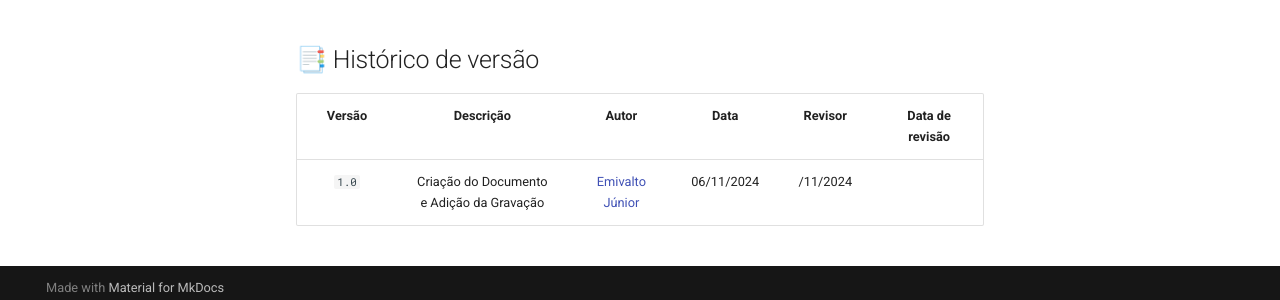
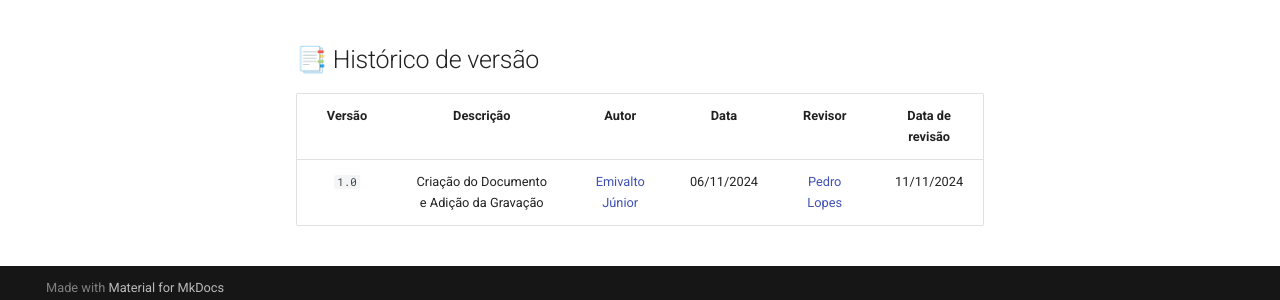
Before and after one commit to Requisitos-de-Software/2024.2-MeuSUSDigital, an MkDocs documentation site: the page built from docs/apresentacao/apresentacao01.md, in a window 1280 px wide and 1037 px high. Shown: the part 727-1027 px from the top of the window. Built offline with MkDocs 1.6.1 and Material for MkDocs 9.7.7, drawn with Linux system fonts in a browser that asks for light colours.

Commit message:
Update apresentacao01.md

```diff
--- a/docs/apresentacao/apresentacao01.md
+++ b/docs/apresentacao/apresentacao01.md
@@ -25,4 +25,4 @@
 ## 📑 Histórico de versão
 | Versão |          Descrição              |     Autor      |      Data      |   Revisor     |    Data de revisão    |
 |:------:|:-------------------------------:|:--------------:|:--------------:|:-------------:|:---------------------:|
-|  `1.0`  | Criação do Documento e Adição da Gravação |[Emivalto Júnior](https://github.com/EmivaltoJrr)| 06/11/2024   | /11/2024 |
+|  `1.0`  | Criação do Documento e Adição da Gravação |[Emivalto Júnior](https://github.com/EmivaltoJrr)| 06/11/2024  | [Pedro Lopes](https://github.com/pLopess) | 11/11/2024 |
```
